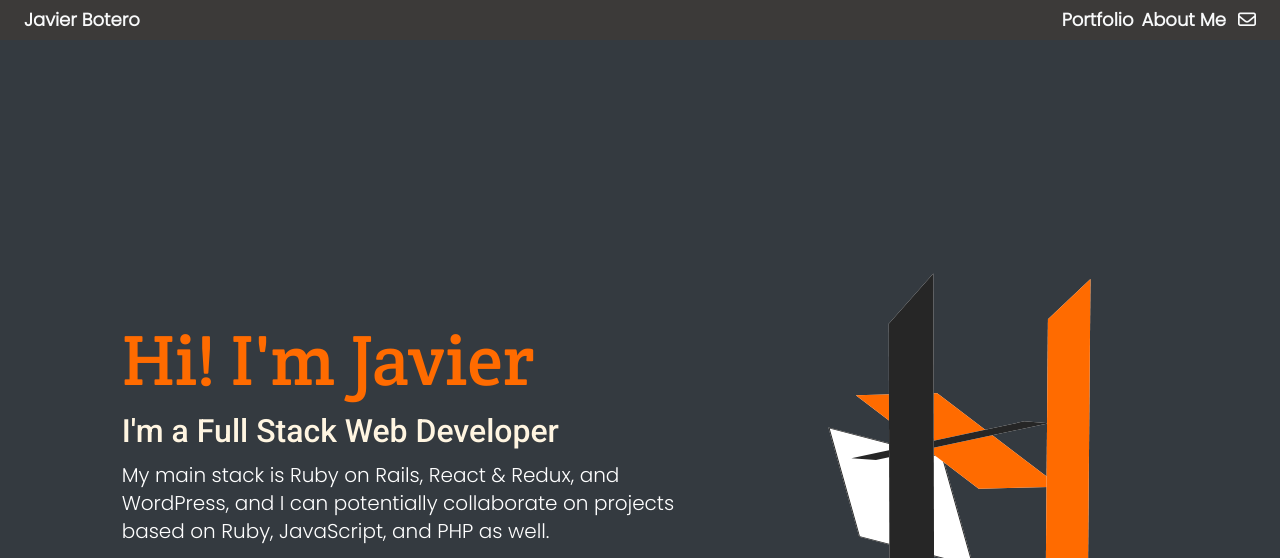
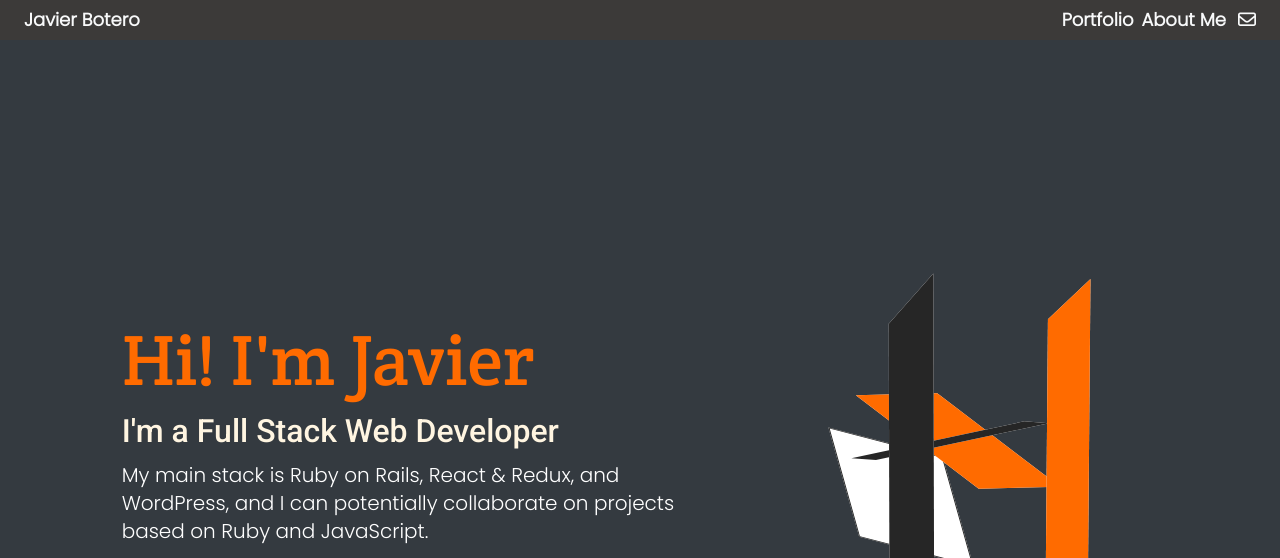
Before and after one commit to javierbotero/portfolio-JavierBotero, a plain HTML site: page index.html in a window 1280 px wide. Shown: the top 558 px of the page. Drawn offline with nearby package versions, Linux system fonts and the light colour scheme.

Commit message:
Removes wordpress options in the intro information

```diff
--- a/index.html
+++ b/index.html
@@ -260,7 +260,7 @@
       <br>
       <h1 id="javier" class="main-title">Hi! I'm Javier</h1>
       <h5 class="title-black">I'm a Full Stack Web Developer</h5>
-      <p class="black m-0">My main stack is Ruby on Rails, React & Redux, and WordPress, and I can potentially collaborate on projects based on Ruby, JavaScript, and PHP as well.</p>
+      <p class="black m-0">My main stack is Ruby on Rails, React & Redux, and WordPress, and I can potentially collaborate on projects based on Ruby and JavaScript.</p>
       <nav class="text-light d-flex justify-content-around pt-3">
         <a href="https://github.com/javierbotero" class="text-light" target="_blank"><i class="ml-1 fab fa-github"></i></a></i>
         <a href="https://www.linkedin.com/in/javierboterodev/" class="text-light" target="_blank"><i class="ml-1 fab fa-linkedin-in"></i></a></i>
```
